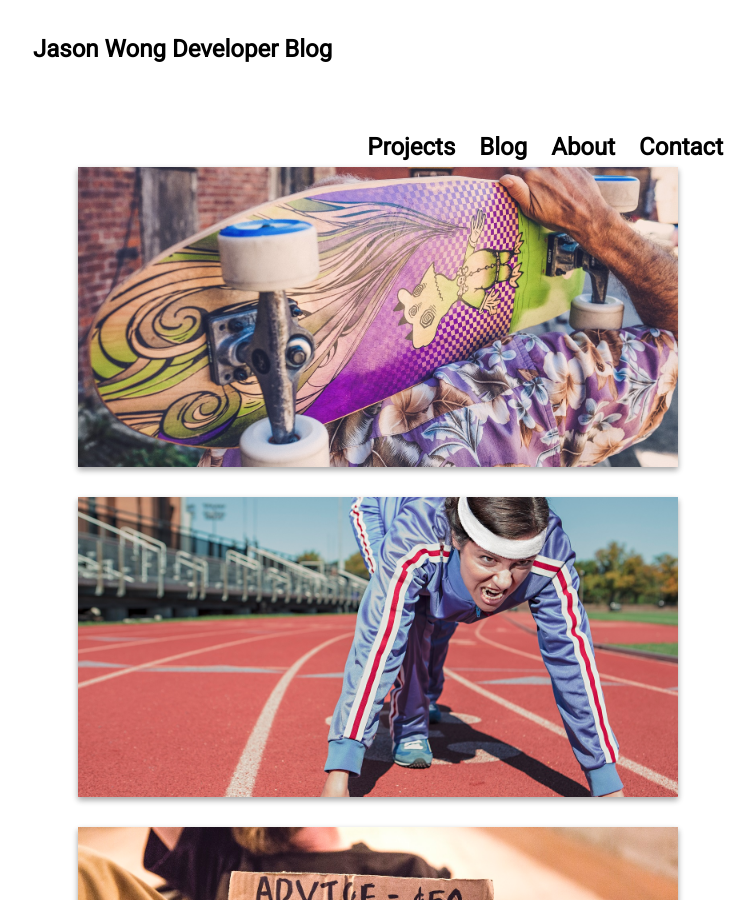
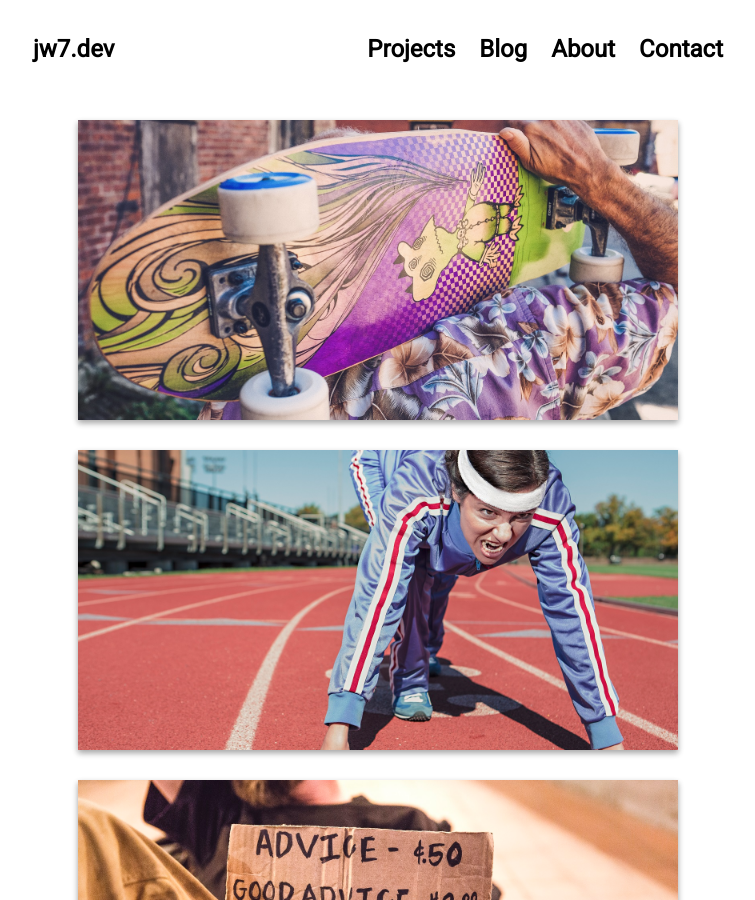
Before and after one commit to shunnokw/jw7.dev, a Jekyll site: the page built from index.html, in a window 1280 px wide and 900 px high. Shown: the whole window, without its empty margins (262-1017 px from the left). Built offline with Jekyll 4.4.1, drawn with Linux system fonts in a browser that asks for light colours; nearby versions of some CDN libraries.

Commit message:
changed site name

```diff
--- a/_config.yml
+++ b/_config.yml
@@ -12,6 +12,6 @@ sass:
 
 # Customise atom feed settings (this is where Jekyll-Feed gets configuration information)
 
-title:		           "Jason Wong Developer Blog"
+title:		           "jw7.dev"
 description:	       "Powered by Jekyll and GitHub Pages"
 author:              "Jason Wong"
```
